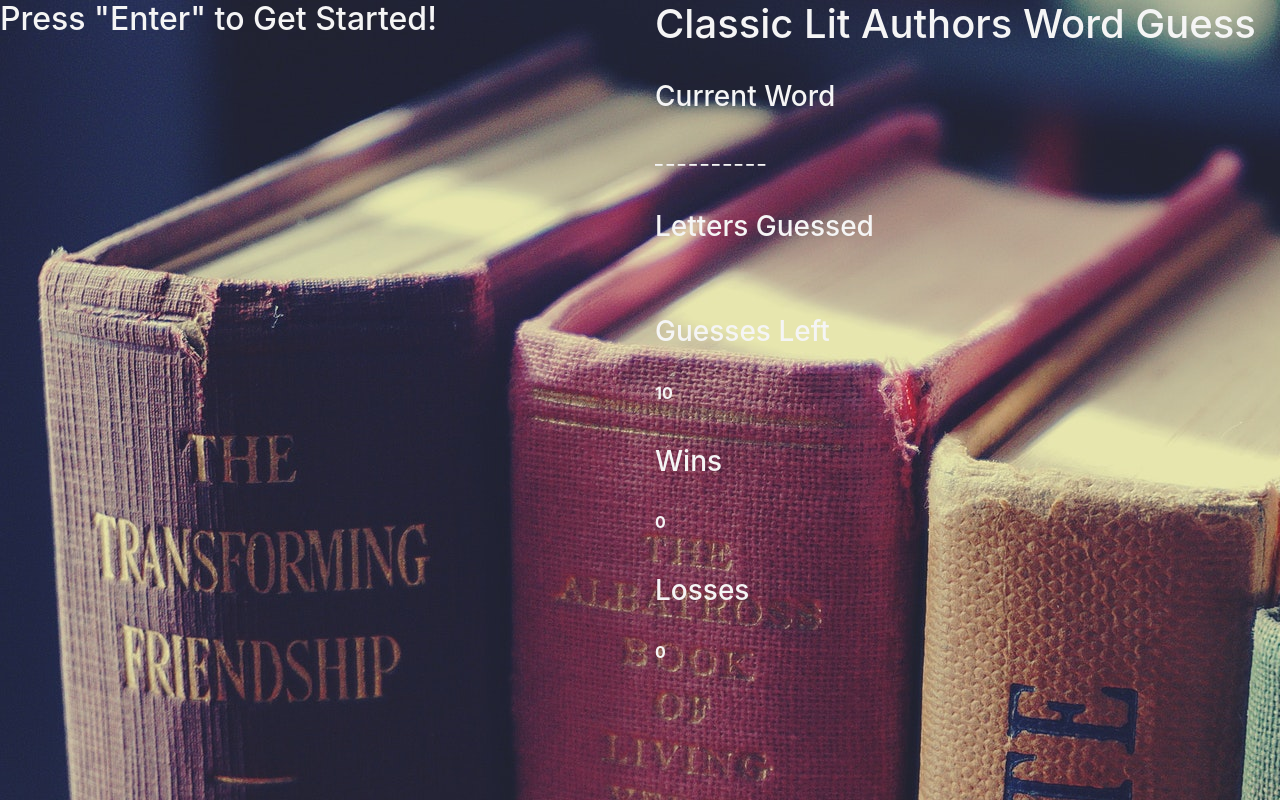
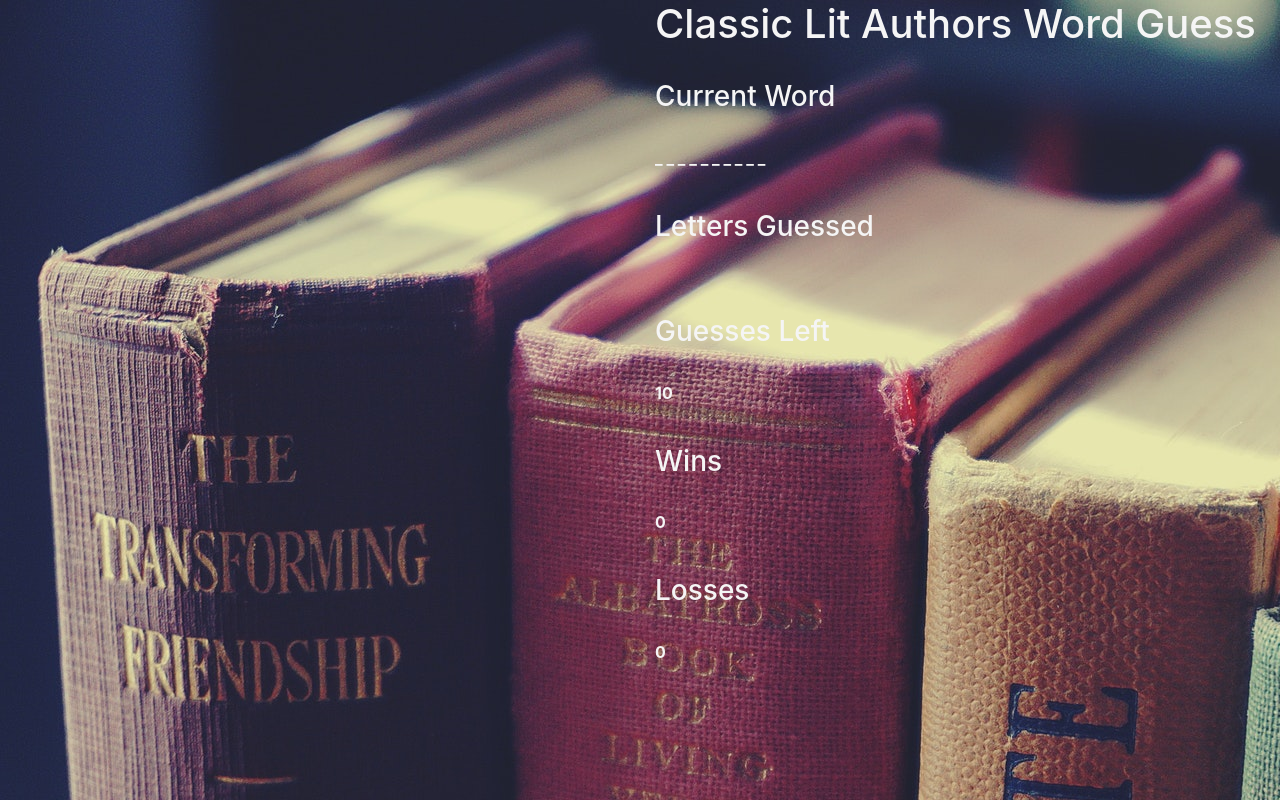
Before and after one commit to ENKBond/Word-Guess-Game, a plain HTML site: page index.html in a window 1280 px wide. Drawn offline with nearby package versions, Linux system fonts and the light colour scheme.

Commit message:
update to html

```diff
--- a/index.html
+++ b/index.html
@@ -12,7 +12,7 @@
 <body>
     <div class="row">
         <div class="col-md-6 gameplay-column">
-            <h2 id="start">Press "Enter" to Get Started!</h2>
+            <!-- <h2 id="start">Press "Enter" to Get Started!</h2> -->
         </div>
         <div class="col-md-6 gameplay-column">
             <h1>Classic Lit Authors Word Guess</h1>
```
